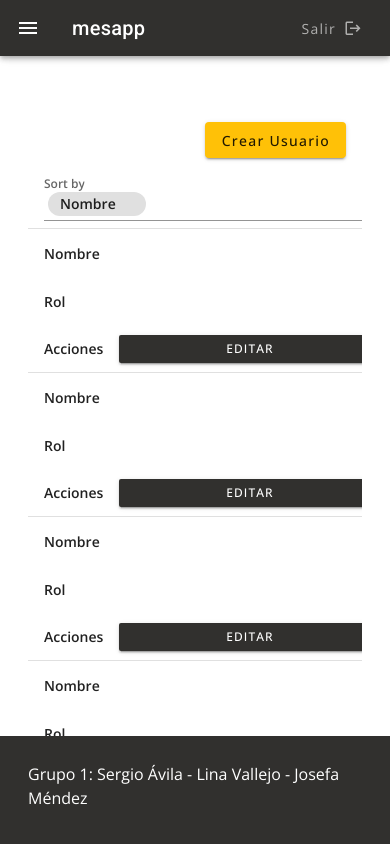
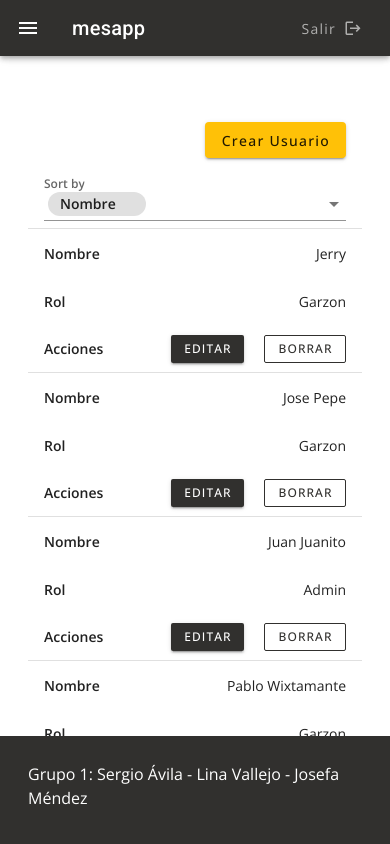
Before and after one commit to Grupo-1-Mi-App/mesapp, a Vue app: page /users in a window 390 px wide. Shown: the top 844 px of the page. Built offline with nearby package versions, Linux system fonts and the light colour scheme.

Commit message:
add fix responsive action buttons

```diff
--- a/src/components/UserTable.vue
+++ b/src/components/UserTable.vue
@@ -120,7 +120,7 @@
                 </v-toolbar>
               </template>
               <template v-slot:item.actions="{ item }">
-                <div class="justify-end d-flex">
+                <div class="justify-end d-lg-flex">
                   <v-btn
                   class="btn-editar mr-5"
                   color="#31302E"
@@ -278,4 +278,10 @@ export default {
   border-radius: 2px;
   opacity: 1;
 }
+@media(max-width: 480px){
+  .btn-borrar,
+  .btn-editar {
+    width: initial;
+  }
+}
 </style>
```
